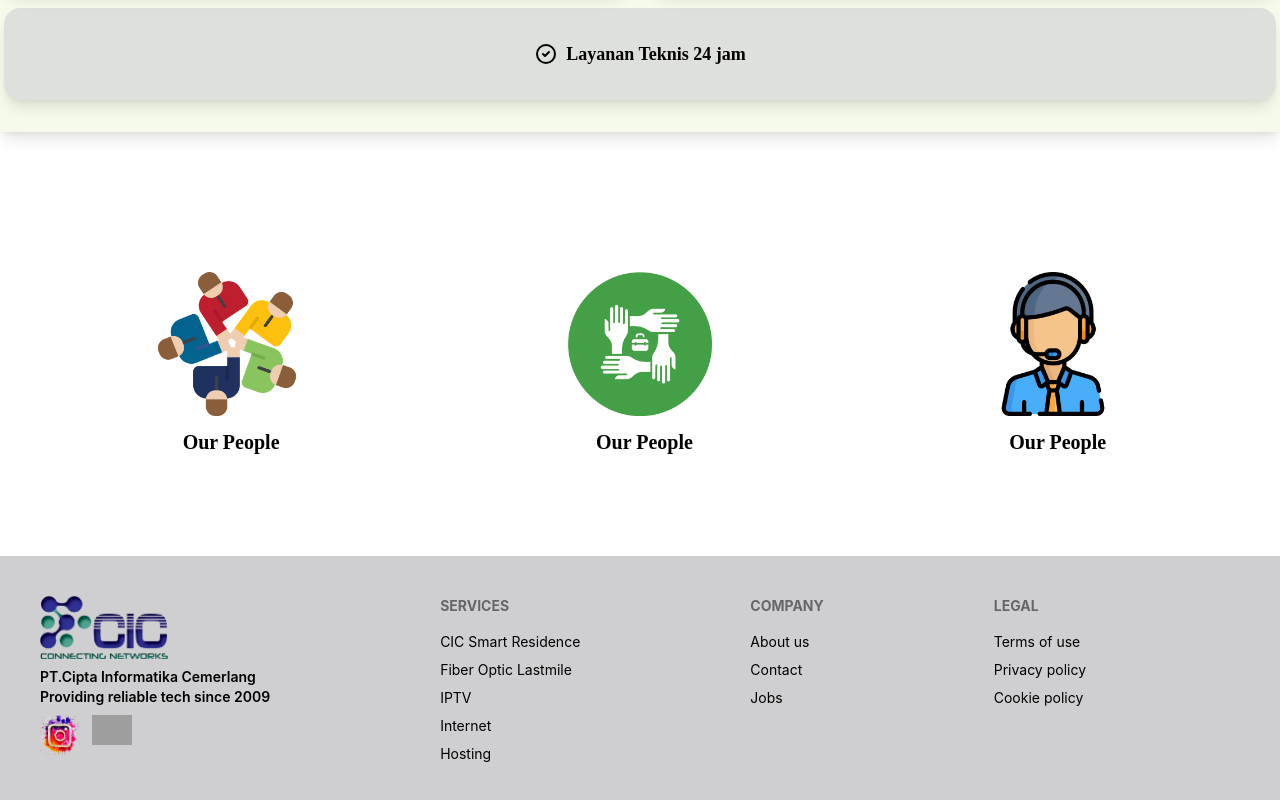
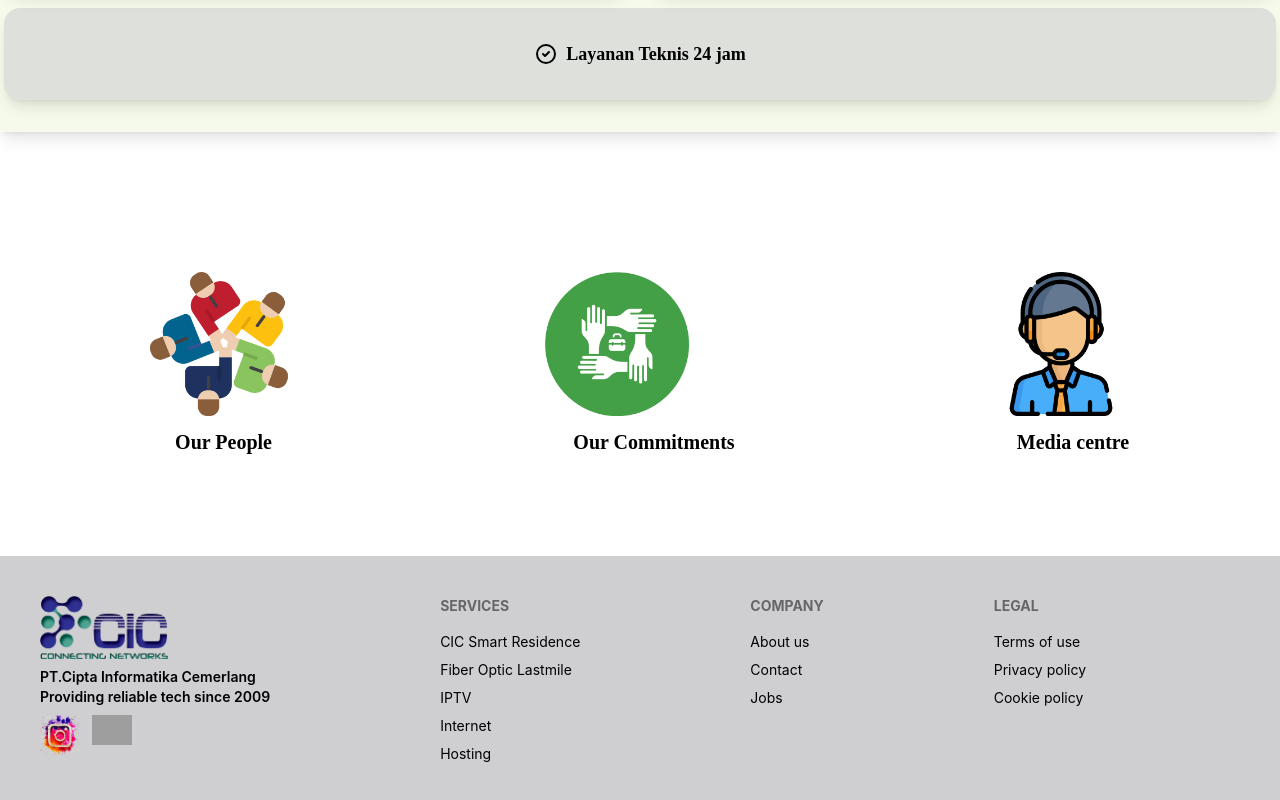
Before and after one commit to ade-ryzki/CIC, a React (Create React App) app: page /about in a window 1280 px wide. Shown: the part 1702-2502 px from the top of the page. Built offline with nearby package versions, Linux system fonts and the light colour scheme; grey boxes are pictures that could not be loaded.

Commit message:
update about

```diff
--- a/src/pages/about/components/icon.jsx
+++ b/src/pages/about/components/icon.jsx
@@ -15,11 +15,11 @@ const icon = () => {
                 </div>
                 <div className="mx-5 my-5  py-10 item-center">
                     <img src={team} alt="" className="w-36" />
-                    <h1 className='mt-3 ml-7 text-xl font-semibold'>Our People</h1>
+                    <h1 className='mt-3 ml-7 text-xl font-semibold'>Our Commitments</h1>
                 </div>
                 <div className="mx-5 my-5  py-10 item-center">
                     <img src={mc} alt="" className="w-36"/>
-                    <h1 className='mt-3 ml-7 text-xl font-semibold'>Our People</h1>
+                    <h1 className='mt-3 ml-7 text-xl font-semibold'>Media centre</h1>
                 </div>
 
                 </div>
```
Also changed, not shown: 1 other file (tests, documents, lock files or other folders).
